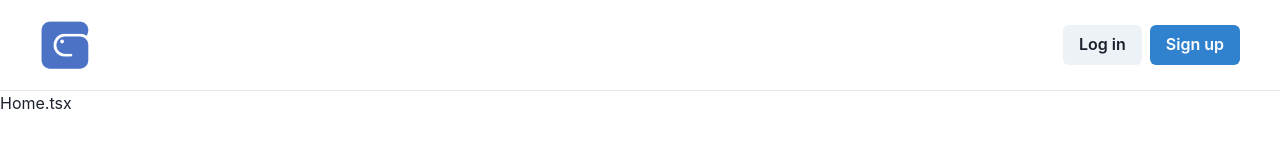
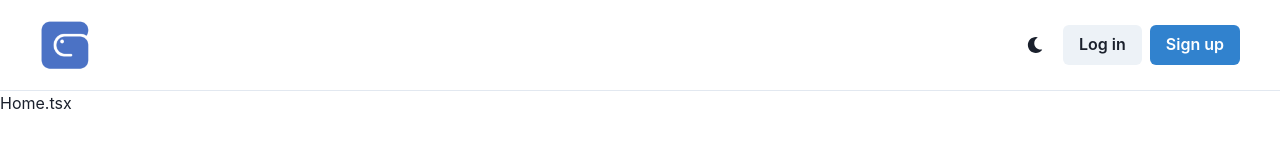
Before and after one commit to gnuboard/junanjunan, a React (Create React App) app: page / in a window 1280 px wide. Shown: the top 160 px of the page. Built offline with nearby package versions, Linux system fonts and the light colour scheme.

Commit message:
[add] toggle dark mode btn (Just UI without function)

```diff
--- a/src/components/Root.tsx
+++ b/src/components/Root.tsx
@@ -1,5 +1,6 @@
-import { Box, Button, HStack } from "@chakra-ui/react";
+import { Box, Button, HStack, IconButton } from "@chakra-ui/react";
 import { Link, Outlet } from "react-router-dom";
+import { FaMoon } from "react-icons/fa";
 
 export default function Root() {
   return (
@@ -17,6 +18,11 @@ export default function Root() {
           />
         </Link>
         <HStack spacing={2}>
+          <IconButton
+            variant={"ghost"}
+            aria-label="Toggle dark mode"
+            icon={<FaMoon />}
+          />
           <Button>Log in</Button>
           <Button colorScheme={"blue"}>Sign up</Button>
         </HStack>
```
